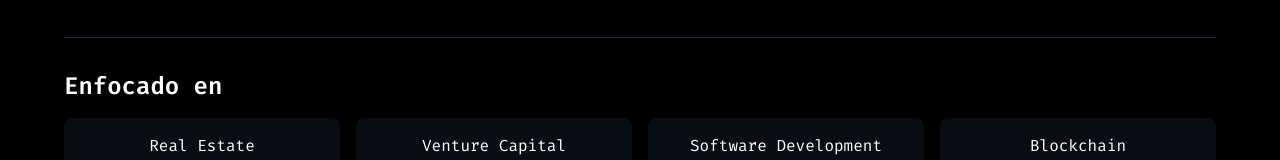
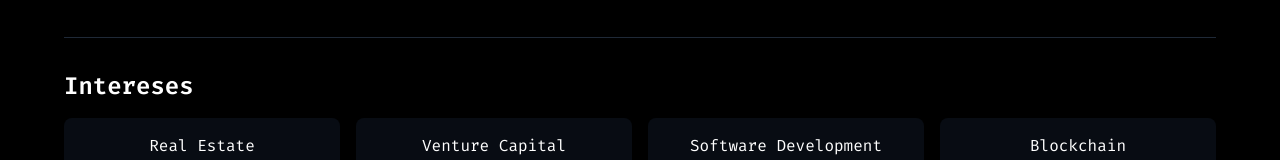
Before and after one commit to djesuspal/denis-personal, a Next.js app: page /sobre-mi in a window 1280 px wide. Shown: the part 715-875 px from the top of the page. Built offline with nearby package versions, Linux system fonts and the light colour scheme.

Commit message:
Update page.tsx

```diff
--- a/app/sobre-mi/page.tsx
+++ b/app/sobre-mi/page.tsx
@@ -74,7 +74,7 @@
         </div>
 
         <div className="mt-16 border-t border-gray-800 pt-8">
-          <h2 className="text-2xl font-semibold mb-4">Enfocado en</h2>
+          <h2 className="text-2xl font-semibold mb-4">Intereses</h2>
           <div className="grid grid-cols-2 md:grid-cols-4 gap-4">
             {['Real Estate', 'Venture Capital', 'Software Development', 'Blockchain'].map((skill, index) => (
               <div
```
